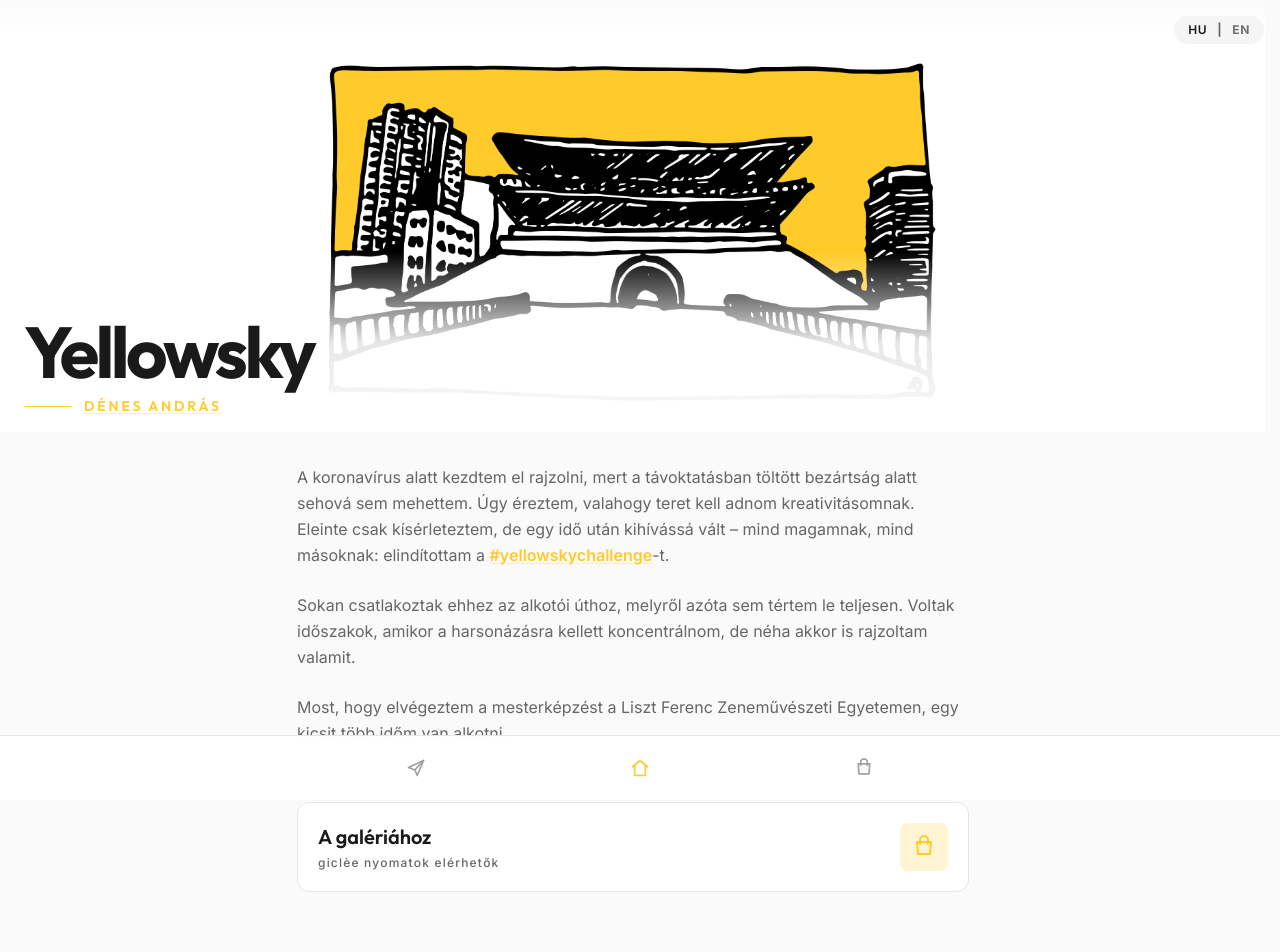
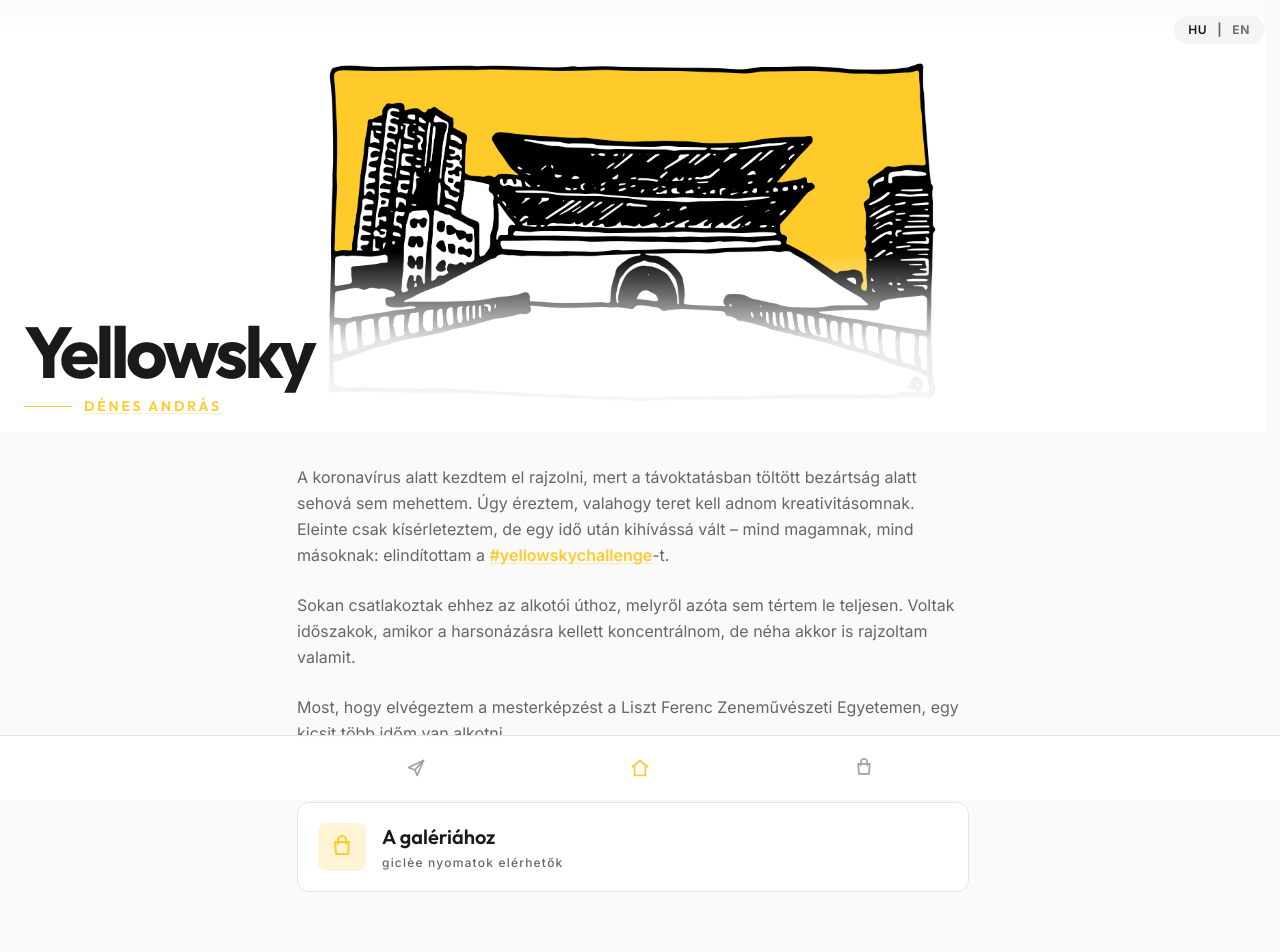
Before and after one commit to denandras/yellowsky, a Next.js app: page / in a window 1280 px wide. Shown: the top 952 px of the page. Built offline with nearby package versions, Linux system fonts and the light colour scheme; no server answers.

Commit message:
Move shopping bag to left side of CTA button

```diff
--- a/components/home-page-client.tsx
+++ b/components/home-page-client.tsx
@@ -199,7 +199,10 @@ export default function HomePageClient({ initialLanguage }: HomePageClientProps)
               href="/webshop"
               className="block w-full"
             >
-              <div className="group flex items-center justify-between rounded-xl border border-neutral-border bg-white p-5 transition-all hover:border-primary/40 hover:shadow-md">
+              <div className="group flex items-center gap-4 rounded-xl border border-neutral-border bg-white p-5 transition-all hover:border-primary/40 hover:shadow-md">
+                <div className="flex size-12 shrink-0 items-center justify-center rounded-lg bg-primary/20 text-primary transition-all group-hover:bg-primary group-hover:text-white">
+                  <IconShoppingBag className="size-6" />
+                </div>
                 <div>
                   <h3 className="font-display text-xl font-semibold">
                     {labels.ctaTitle}
@@ -207,9 +210,6 @@ export default function HomePageClient({ initialLanguage }: HomePageClientProps)
                   <p className="mt-1 text-xs font-medium tracking-widest text-text-muted">
                     {labels.ctaLabel}
                   </p>
-                </div>
-                <div className="flex size-12 shrink-0 items-center justify-center rounded-lg bg-primary/20 text-primary transition-all group-hover:bg-primary group-hover:text-white">
-                  <IconShoppingBag className="size-6" />
                 </div>
               </div>
             </a>
```
